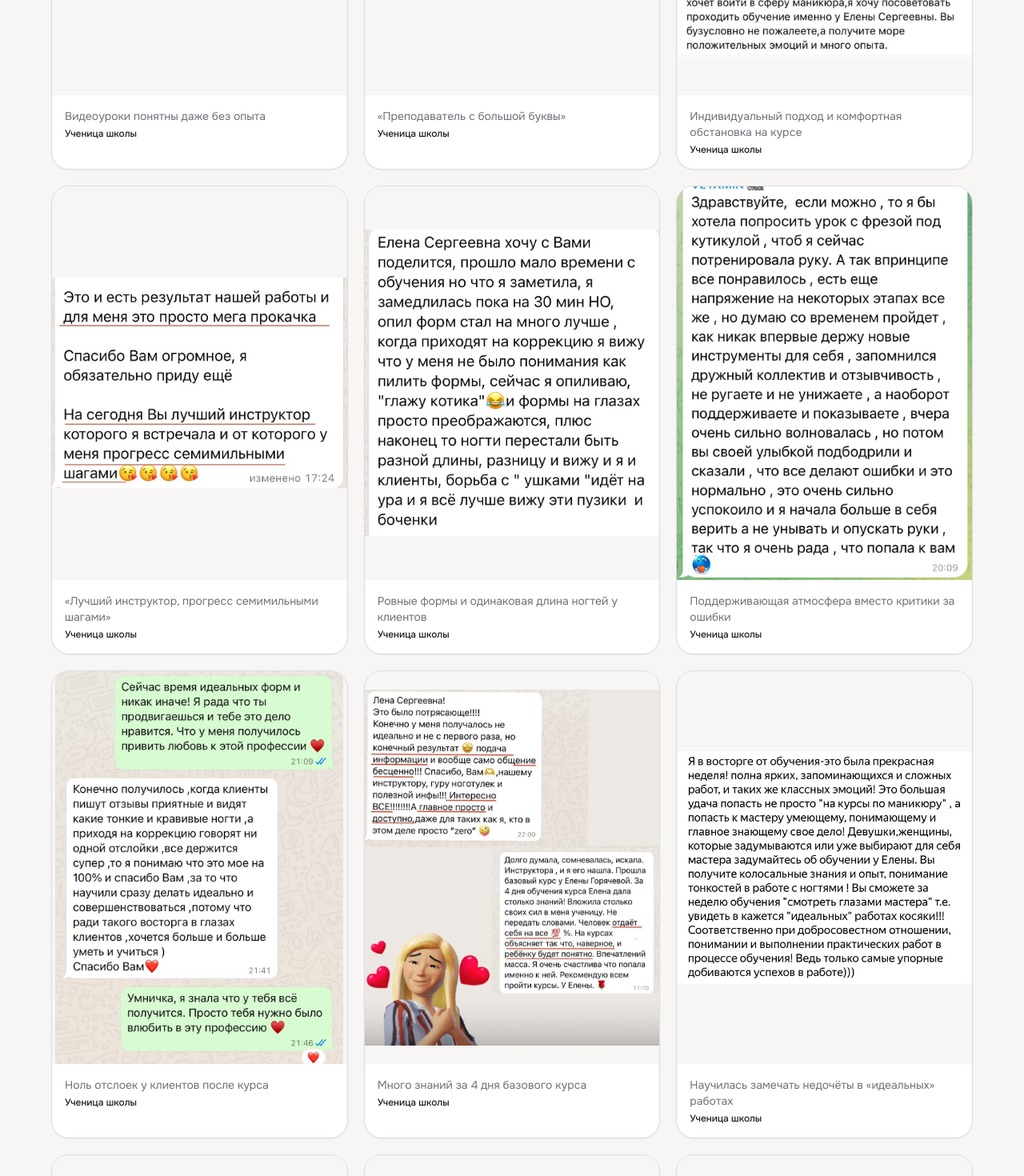
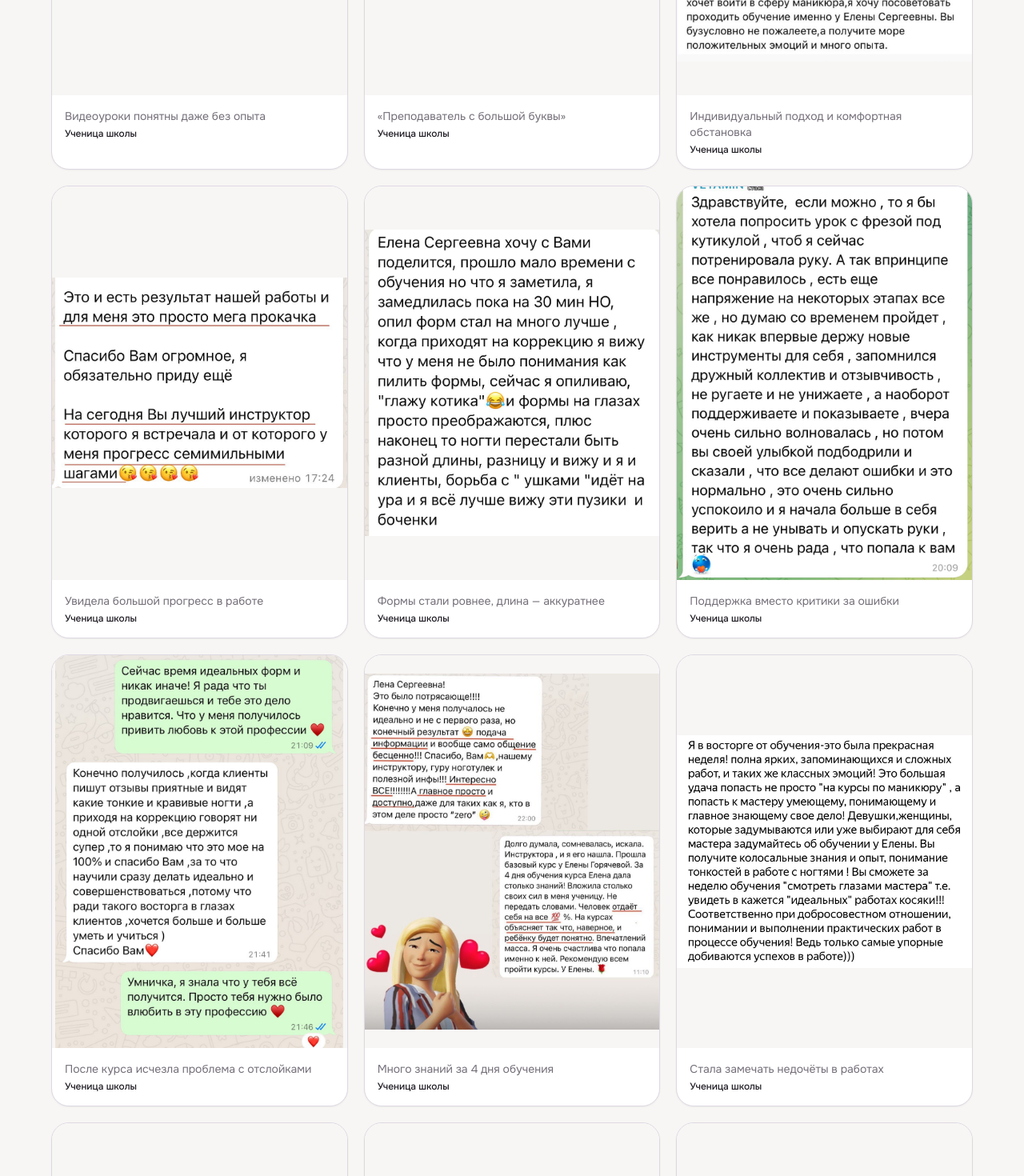
Before and after one commit to msgalya1798-arch/elena-goryacheva-school, a Next.js app: page /reviews in a window 1280 px wide. Shown: the part 1320-2790 px from the top of the page at 80% size. Built offline with nearby package versions, Linux system fonts and the light colour scheme; a web font is replaced by a local one.

Commit message:
Add consistent factual context to reviews

```diff
--- a/src/content/home.ts
+++ b/src/content/home.ts
@@ -73,120 +73,153 @@ export const audienceSegments: AudienceSegment[] = [
 ];
 
 /**
- * Реальные отзывы учениц — скриншоты переписок и один публичный отзыв, предоставленные Еленой.
- * Показываем сами скриншоты, имена не выдумываем.
+ * Реальные отзывы учениц — скриншоты переписок и публичные отзывы, предоставленные Еленой.
+ * Подписи и мини-истории формулируются только по смыслу самого отзыва. Если имя неизвестно,
+ * используем честную подпись «Ученица школы», а не выдуманное имя.
  */
 export const testimonials: Testimonial[] = [
   {
     id: "svetlana",
     name: "Светлана",
+    label: "Ученица школы",
     result: "Комфортная атмосфера с первого дня обучения",
+    story: "Отмечает, что уже с первого дня обучения чувствовала себя спокойно и комфортно.",
     screenshot: "/images/reviews/review-03.jpg",
     hasVideo: false,
   },
   {
     id: "darina",
     name: "Дарина",
+    label: "Самоучка",
     courseSlug: "nail-master-start",
-    result: "Ушли ошибки самоучки, устойчивый результат «как с картинки»",
+    result: "Ушли ошибки самоучки, результат стал стабильнее",
+    story: "Пришла с ошибками после самостоятельной практики и после обучения увидела более устойчивый результат.",
     screenshot: "/images/reviews/review-05.jpg",
     hasVideo: false,
   },
   {
     id: "more-than-a-course",
     name: "Ученица школы",
-    result: "Более серьёзный подход к делу после курса",
+    label: "После курса",
+    result: "Стала серьёзнее относиться к своей работе",
+    story: "После обучения по-другому посмотрела на профессию и собственный подход к работе.",
     screenshot: "/images/reviews/review-01.jpg",
     hasVideo: false,
   },
   {
     id: "conspect-wow",
     name: "Ученица школы",
+    label: "Без опыта",
     result: "Видеоуроки понятны даже без опыта",
+    story: "Отмечает понятную подачу материала: в видеоуроках было легко разобраться даже без опыта.",
     screenshot: "/images/reviews/review-04.jpg",
     hasVideo: false,
   },
   {
     id: "teacher-with-capital-letter",
     name: "Ученица школы",
+    label: "Ученица школы",
     result: "«Преподаватель с большой буквы»",
+    story: "Особенно отмечает преподавательский подход Елены и то, как она объясняет материал.",
     screenshot: "/images/reviews/review-06.jpg",
     hasVideo: false,
   },
   {
     id: "multipronail",
     name: "Ученица школы",
-    result: "Индивидуальный подход и комфортная обстановка на курсе",
+    label: "Очное обучение",
+    result: "Индивидуальный подход и комфортная обстановка",
+    story: "Ценит индивидуальное внимание на курсе и спокойную, комфортную атмосферу обучения.",
     screenshot: "/images/reviews/review-07.jpg",
     hasVideo: false,
   },
   {
     id: "mega-progress",
     name: "Ученица школы",
-    result: "«Лучший инструктор, прогресс семимильными шагами»",
+    label: "После обучения",
+    result: "Увидела большой прогресс в работе",
+    story: "В отзыве отдельно отмечает заметный прогресс после обучения и работу преподавателя.",
     screenshot: "/images/reviews/review-08.jpg",
     hasVideo: false,
   },
   {
     id: "filing-improved",
     name: "Ученица школы",
-    result: "Ровные формы и одинаковая длина ногтей у клиентов",
+    label: "Практикующий мастер",
+    result: "Формы стали ровнее, длина — аккуратнее",
+    story: "После обучения отмечает более ровные формы и одинаковую длину ногтей в работе с клиентами.",
     screenshot: "/images/reviews/review-09.jpg",
     hasVideo: false,
   },
   {
     id: "vetamin-support",
     name: "Ученица школы",
-    result: "Поддерживающая атмосфера вместо критики за ошибки",
+    label: "Ученица школы",
+    result: "Поддержка вместо критики за ошибки",
+    story: "Ценит атмосферу, в которой ошибки можно спокойно разобрать и исправить без лишнего давления.",
     screenshot: "/images/reviews/review-10.jpg",
     hasVideo: false,
   },
   {
     id: "no-lifting",
     name: "Ученица школы",
-    result: "Ноль отслоек у клиентов после курса",
+    label: "Практикующий мастер",
+    result: "После курса исчезла проблема с отслойками",
+    story: "В отзыве пишет, что после курса у клиентов перестали появляться отслойки.",
     screenshot: "/images/reviews/review-11.jpg",
     hasVideo: false,
   },
   {
     id: "basic-4-days",
     name: "Ученица школы",
-    result: "Много знаний за 4 дня базового курса",
+    label: "Базовый курс",
+    result: "Много знаний за 4 дня обучения",
+    story: "Отмечает большой объём полезной информации, который получила за четыре дня базового курса.",
     screenshot: "/images/reviews/review-12.jpg",
     hasVideo: false,
   },
   {
     id: "masters-eye",
     name: "Ученица школы",
-    result: "Научилась замечать недочёты в «идеальных» работах",
+    label: "После обучения",
+    result: "Стала замечать недочёты в работах",
+    story: "После обучения начала смотреть на форму внимательнее и видеть детали, которые раньше не замечала.",
     screenshot: "/images/reviews/review-13.jpg",
     hasVideo: false,
   },
   {
     id: "best-course",
     name: "Ученица школы",
-    result: "«Лучше курса вы не найдёте»",
+    label: "Ученица школы",
+    result: "Очень высокая оценка курса",
+    story: "В отзыве тепло оценивает обучение и рекомендует курс другим мастерам.",
     screenshot: "/images/reviews/review-14.jpg",
     hasVideo: false,
   },
   {
     id: "grateful",
     name: "Ученица школы",
+    label: "После обучения",
     result: "Благодарность за знания, терпение и опыт",
+    story: "Благодарит Елену за знания, терпение и опыт, которыми она делится во время обучения.",
     screenshot: "/images/reviews/review-15.jpg",
     hasVideo: false,
   },
   {
     id: "two-days-more",
     name: "Ученица школы",
-    result: "«За 2 дня дала больше, чем предыдущие обучения»",
+    label: "После других обучений",
+    result: "За 2 дня получила больше, чем на прошлых обучениях",
+    story: "Пришла с опытом предыдущих курсов и отдельно отметила плотность и пользу двух дней обучения.",
     screenshot: "/images/reviews/review-16.jpg",
     hasVideo: false,
   },
   {
     id: "competition-parallels",
     name: "Ученица школы",
+    label: "После обучения",
     result: "Стала видеть форму ногтя как мастер",
+    story: "После обучения стала внимательнее видеть геометрию и параллели формы ногтя.",
     screenshot: "/images/reviews/review-17.jpg",
     hasVideo: false,
   },
```
